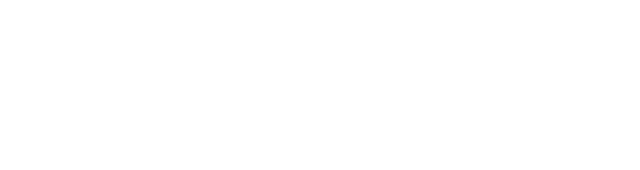
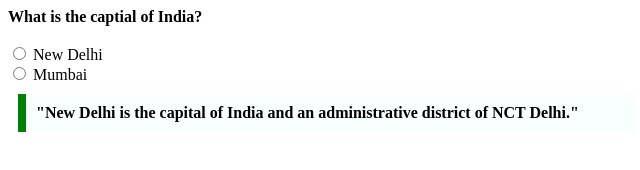
Before and after one commit to acciojob/trivia-subhashraaj, a website: page main.html in a window 1280 px wide. Shown: the whole page, without its empty margins (0-640 px from the left). Drawn offline with Linux system fonts and the light colour scheme.

Commit message:
created a submission

```diff
--- a/main.html
+++ b/main.html
@@ -8,6 +8,38 @@
 
 <body>
 	<!-- the entire body must be written by student -->
+	<b>What is the captial of India?</b><br><br>
+	<input name="city" type="radio">
+	<label for=newdelhi>New Delhi</label><br>
+	<input name="city" type="radio">
+	<label for=Mumbai>Mumbai</label>
+	<blockquote cite="https://en.wikipedia.org/wiki/New_Delhi">
+		"New Delhi is the capital of India and an administrative district of NCT Delhi."
+
+	</blockquote>
+
+
+
+
+
+
+
+
+
+
+
+
+
+
+
+
+
+
+
+
+
+
+
     <script type="text/javascript" src="./script.js">
 </script>
 
--- a/styles.css
+++ b/styles.css
@@ -1,2 +1,8 @@
-
-/* Your CSS Code here. */
+blockquote{
+	width:590px;
+	margin:10px;
+	padding:10px;
+	border-left:8px solid green;
+	background-color:#f8fffe;
+	font-weight:700;
+}
```
